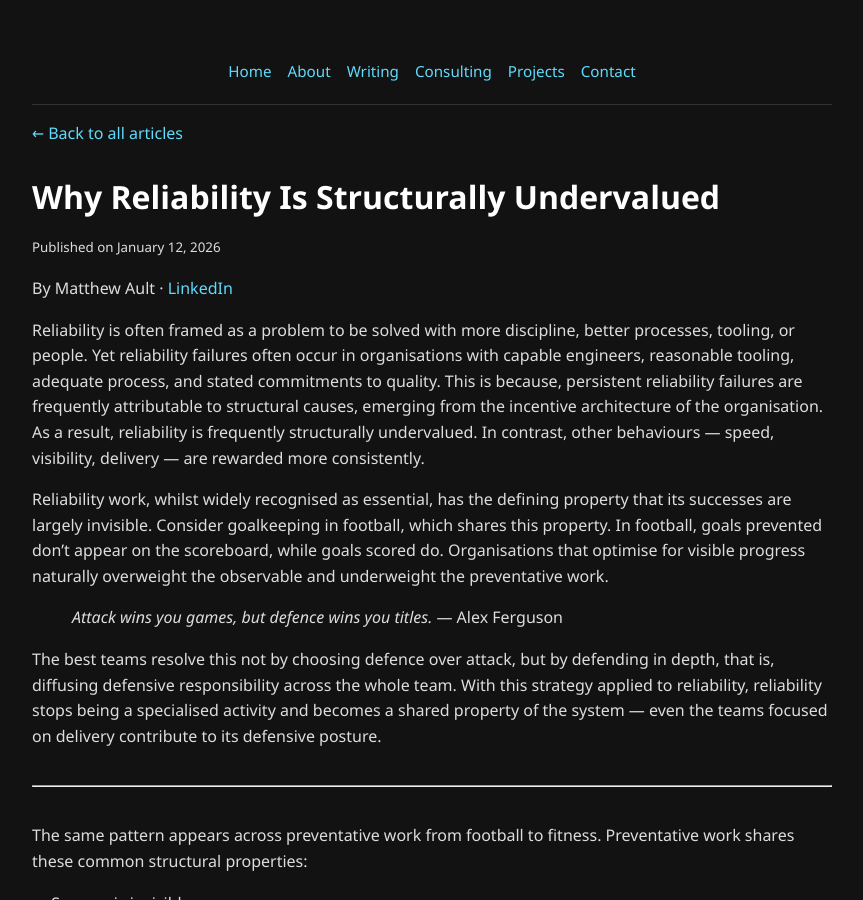
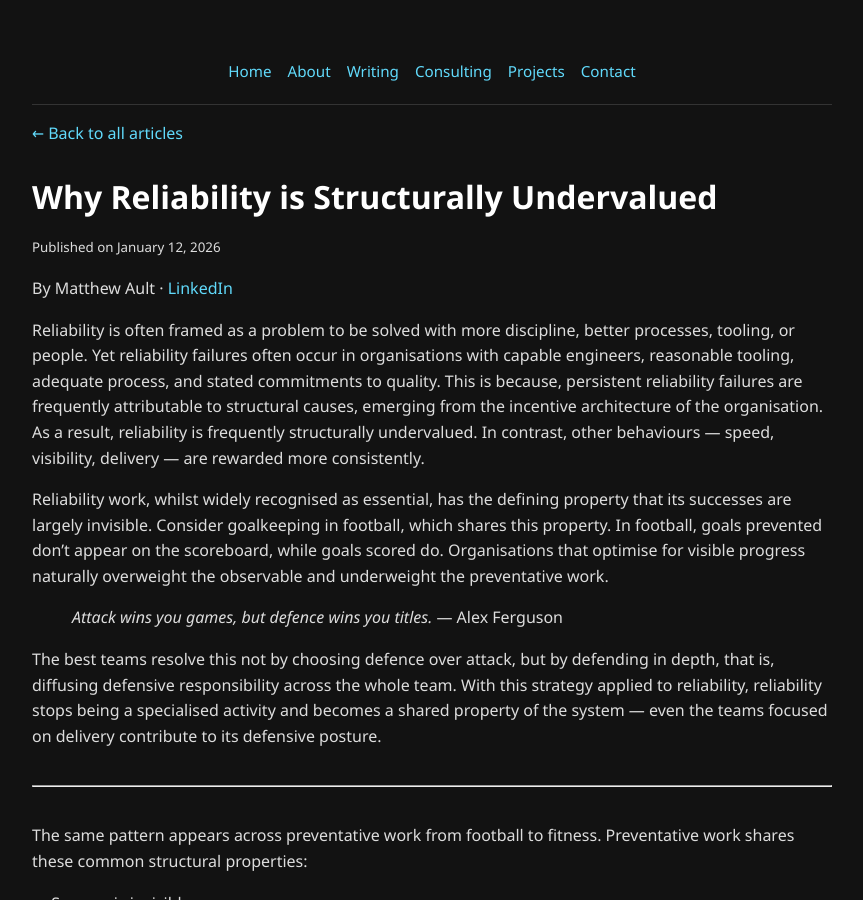
Before and after one commit to aultimus/foobarcat-homepage, a Jekyll site: the page built from _posts/2026-01-12-why-reliability-is-structurally-undervalued.md, in a window 1280 px wide and 900 px high. Shown: the whole window, without its empty margins (208-1071 px from the left). Built offline with Jekyll 4.4.1, drawn with Linux system fonts in a browser that asks for light colours.

```diff
--- a/_posts/2026-01-12-why-reliability-is-structurally-undervalued.md
+++ b/_posts/2026-01-12-why-reliability-is-structurally-undervalued.md
@@ -1,6 +1,6 @@
 ---
 layout: post
-title: "Why Reliability Is Structurally Undervalued"
+title: "Why Reliability is Structurally Undervalued"
 date: 2026-01-12
 ---
 
```
Also changed, not shown: _posts/2025-12-17-the-structures-that-sustain-alignment.md (+1 -1 lines).
